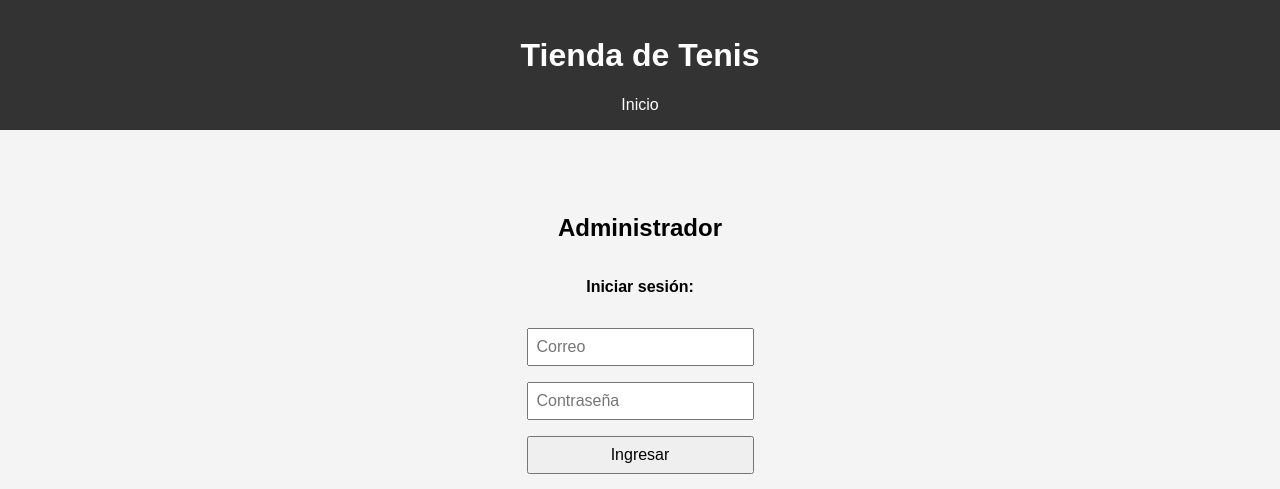
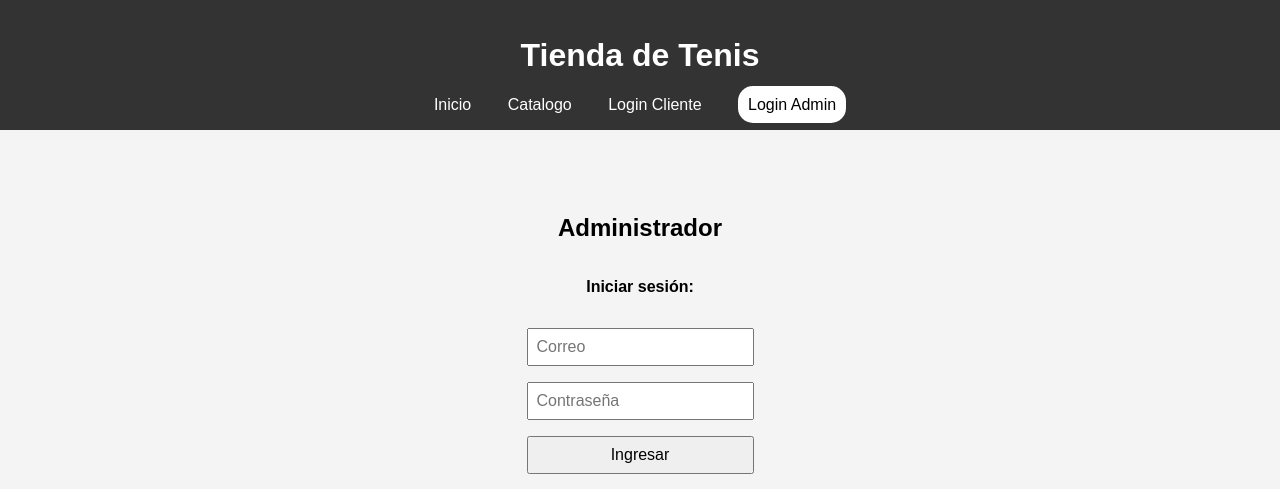
Before and after one commit to Cristian-Camilo-Aguilar/Reto-Computadores, a PHP site: page /Vista/html/login.html in a window 1280 px wide. Shown: the top 489 px of the page. Run offline with PHP 8.4, Linux system fonts and the light colour scheme.

Commit message:
Actualizacion Vistas

```diff
--- a/Vista/css/styles.css
+++ b/Vista/css/styles.css
@@ -3,6 +3,13 @@ body {
     margin: 0;
     padding: 0;
     background-color: #f4f4f4;
+}
+
+.activa{
+    background-color: white;
+    color: black;
+    padding: 10px;
+    border-radius: 15px;
 }
 
 .login {
--- a/Vista/html/carrito.php
+++ b/Vista/html/carrito.php
@@ -31,7 +31,7 @@ $carrito_productos = array_filter($productos, function($prod) use ($carrito_ids)
         <nav>
             <a href="index.php?accion=pedido">Catálogo</a>
             <a href="index.php?accion=pedidosrealizados">Mis Pedidos</a>
-            <a href="index.php?accion=carrito">Carrito</a>
+            <a class="activa" href="index.php?accion=carrito">Mi Carrito</a>
             <a href="index.php?accion=vaciarCarrito">Vaciar Carrito</a>
             <a href="index.php?accion=logout">Cerrar Sesión</a>
         </nav>
--- a/Vista/html/catalogo.php
+++ b/Vista/html/catalogo.php
@@ -11,7 +11,9 @@
   <header>
     <h1>Tienda de Tenis</h1>
     <nav>
-      <a href="index.php?accion=vista">Catálogo</a>
+      <a href="index.php?accion=vista">Inicio</a>
+      <a class="activa" href="index.php?accion=vista">Catálogo</a>
+      <a href="index.php?accion=logincliente">Login Cliente</a>
       <a href="index.php?accion=loginadmin">Login Admin</a>
     </nav>
   </header>
--- a/Vista/html/login.html
+++ b/Vista/html/login.html
@@ -11,6 +11,9 @@
         <h1>Tienda de Tenis</h1>
         <nav>
             <a href="index.php?accion=vista">Inicio</a>
+            <a href="index.php?accion=vista">Catalogo</a>
+            <a href="index.php?accion=logincliente">Login Cliente</a>
+            <a class="activa" href="index.php?accion=logincliente">Login Admin</a>
         </nav>
     </header>
 
--- a/Vista/html/logincliente.html
+++ b/Vista/html/logincliente.html
@@ -12,6 +12,8 @@
         <nav>
             <a href="index.php?accion=vista">Inicio</a>
             <a href="index.php?accion=vista">Catálogo</a>
+            <a class="activa" href="index.php?accion=logincliente">Login Cliente</a>
+            <a href="index.php?accion=loginadmin">Login Admin</a>
         </nav>
     </header>
 
--- a/Vista/html/pedido.php
+++ b/Vista/html/pedido.php
@@ -23,9 +23,9 @@ $productos = obtenerProductos();
     <header>
         <h1>Tienda de Tenis</h1>
         <nav>
-            <a href="index.php?accion=pedido">Catálogo</a>
+            <a class="activa" href="index.php?accion=pedido">Catálogo</a>
             <a href="index.php?accion=pedidosrealizados">Mis Pedidos</a>
-            <a href="index.php?accion=carrito">Carrito</a>
+            <a href="index.php?accion=carrito">Mi Carrito</a>
             <a href="index.php?accion=vaciarCarrito">Vaciar Carrito</a>
             <a href="index.php?accion=logout">Cerrar Sesión</a>
         </nav>
--- a/Vista/html/pedidosrealizados.php
+++ b/Vista/html/pedidosrealizados.php
@@ -25,8 +25,8 @@ $pedidoscliente = obtenerPedidosClientes($id_usuario);
         <h1>Tienda de Tenis</h1>
         <nav>
             <a href="index.php?accion=pedido">Catálogo</a>
-            <a href="index.php?accion=pedidosrealizados">Mis Pedidos</a>
-            <a href="index.php?accion=carrito">Carrito</a>
+            <a class="activa" href="index.php?accion=pedidosrealizados">Mis Pedidos</a>
+            <a href="index.php?accion=carrito">Mi Carrito</a>
             <a href="index.php?accion=vaciarCarrito">Vaciar Carrito</a>
             <a href="index.php?accion=logout">Cerrar Sesión</a>
         </nav>
```
